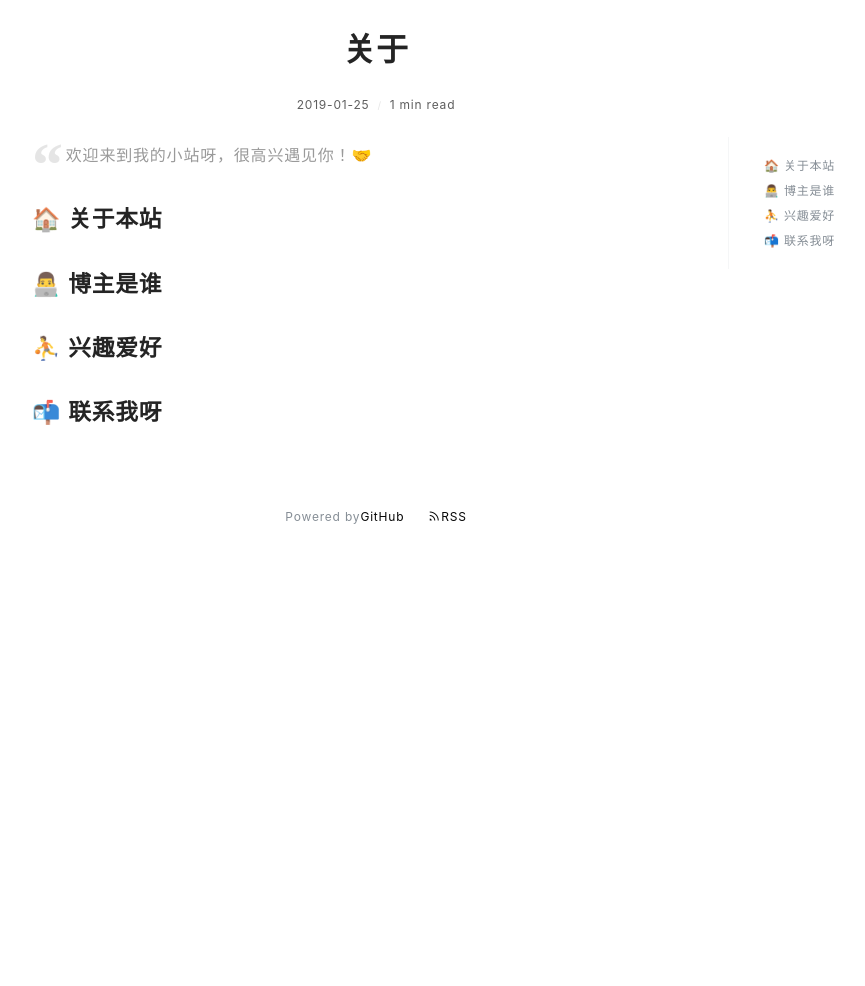
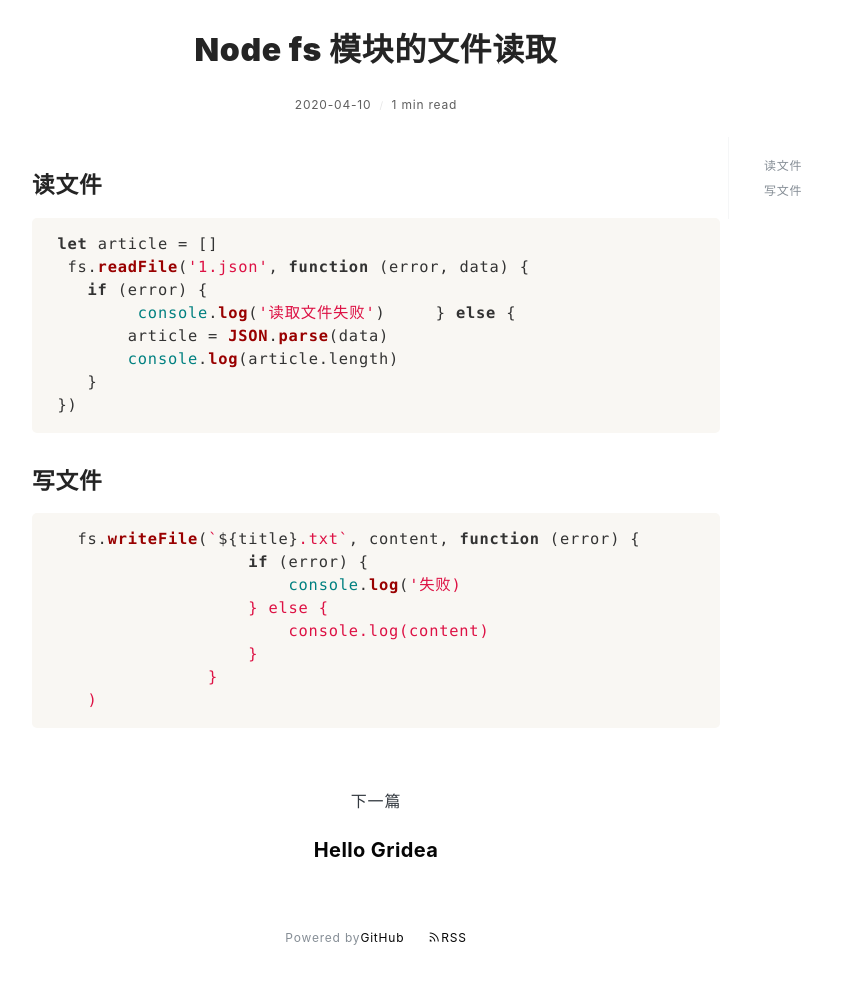
Before and after one commit to 986244073/986244073.github.io, a plain HTML site: page post/node-fs-mo-kuai-de-wen-jian-du-qu/index.html in a window 1280 px wide. Shown: the part 448-1434 px from the top of the page, without its empty margins (264-1129 px from the left). Before the commit the page ends 1013 px from the top, so only its background shows below. Drawn offline with nearby package versions, Linux system fonts and the light colour scheme; a web font is replaced by a local one.

Commit message:
update from gridea: 2020-04-10 12:04:44

```diff
--- a/archives/index.html
+++ b/archives/index.html
@@ -3,7 +3,7 @@
     <meta charset="utf-8" />
 <meta name="viewport" content="width=device-width, initial-scale=1" />
 <title>Gridea</title>
-<link rel="shortcut icon" href="http://986244073.github.io/favicon.ico?v=1583578454365">
+<link rel="shortcut icon" href="http://986244073.github.io/favicon.ico?v=1586491482774">
 <link href="https://cdn.jsdelivr.net/npm/remixicon@2.3.0/fonts/remixicon.css" rel="stylesheet">
 <link rel="stylesheet" href="http://986244073.github.io/styles/main.css">
 <link rel="alternate" type="application/atom+xml" title="Gridea - Atom Feed" href="http://986244073.github.io/atom.xml">
@@ -18,7 +18,7 @@
       <div class="main-content">
         <div class="site-header">
   <a href="http://986244073.github.io">
-  <img class="avatar" src="http://986244073.github.io/images/avatar.png?v=1583578454365" alt="">
+  <img class="avatar" src="http://986244073.github.io/images/avatar.png?v=1586491482774" alt="">
   </a>
   <h1 class="site-title">
     Gridea
@@ -73,7 +73,23 @@
 
 <div class="archives-container">
 
+    <h2 class="year">2020</h2>
+
+
+        <a href="http://986244073.github.io/post/node-fs-mo-kuai-de-wen-jian-du-qu/" class="post">
+          <h2 class="post-title">
+            Node fs 模块的文件读取
+          </h2>
+          <div class="time">2020-04-10</div>
+        </a>
+
+
+
+
+
     <h2 class="year">2018</h2>
+
+
 
 
         <a href="http://986244073.github.io/post/hello-gridea/" class="post">
--- a/post/about/index.html
+++ b/post/node-fs-mo-kuai-de-wen-jian-du-qu/index.html
@@ -2,23 +2,20 @@
   <head>
     <meta charset="utf-8" />
 <meta name="viewport" content="width=device-width, initial-scale=1" />
-<title>关于 | Gridea</title>
-<link rel="shortcut icon" href="http://986244073.github.io/favicon.ico?v=1583578454365">
+<title>Node fs 模块的文件读取 | Gridea</title>
+<link rel="shortcut icon" href="http://986244073.github.io/favicon.ico?v=1586491482774">
 <link href="https://cdn.jsdelivr.net/npm/remixicon@2.3.0/fonts/remixicon.css" rel="stylesheet">
 <link rel="stylesheet" href="http://986244073.github.io/styles/main.css">
-<link rel="alternate" type="application/atom+xml" title="关于 | Gridea - Atom Feed" href="http://986244073.github.io/atom.xml">
+<link rel="alternate" type="application/atom+xml" title="Node fs 模块的文件读取 | Gridea - Atom Feed" href="http://986244073.github.io/atom.xml">
 <link rel="stylesheet" href="https://fonts.googleapis.com/css?family=Droid+Serif:400,700">
 
 
 
-    <meta name="description" content="
-欢迎来到我的小站呀，很高兴遇见你！🤝
-
-🏠 关于本站
-👨‍💻 博主是谁
-⛹ 兴趣爱好
-📬 联系我呀
-..." />
+    <meta name="description" content="读文件
+ let article = []
+  fs.readFile('1.json', function (error, data) {
+    if (error) {
+         console.log('读取文件失败')  ..." />
     <meta name="keywords" content="" />
     <link rel="stylesheet" href="https://cdnjs.cloudflare.com/ajax/libs/KaTeX/0.10.0/katex.min.css">
     <script src="https://cdn.bootcss.com/highlight.js/9.12.0/highlight.min.js"></script>
@@ -28,7 +25,7 @@
       <div class="main-content">
         <div class="site-header">
   <a href="http://986244073.github.io">
-  <img class="avatar" src="http://986244073.github.io/images/avatar.png?v=1583578454365" alt="">
+  <img class="avatar" src="http://986244073.github.io/images/avatar.png?v=1586491482774" alt="">
   </a>
   <h1 class="site-title">
     Gridea
@@ -81,11 +78,11 @@
         <div class="post-detail">
           <article class="post">
             <h2 class="post-title">
-              关于
+              Node fs 模块的文件读取
             </h2>
             <div class="post-info">
               <span>
-                2019-01-25
+                2020-04-10
               </span>
               <span>
                 1 min read
@@ -95,23 +92,34 @@
 
             <div class="post-content-wrapper">
               <div class="post-content">
-                <blockquote>
-<p>欢迎来到我的小站呀，很高兴遇见你！🤝</p>
-</blockquote>
-<h2 id="关于本站">🏠 关于本站</h2>
-<h2 id="博主是谁">👨‍💻 博主是谁</h2>
-<h2 id="兴趣爱好">⛹ 兴趣爱好</h2>
-<h2 id="联系我呀">📬 联系我呀</h2>
+                <h2 id="读文件">读文件</h2>
+<pre><code class="language-js"> let article = []
+  fs.readFile('1.json', function (error, data) {
+    if (error) {
+         console.log('读取文件失败')     } else {
+        article = JSON.parse(data)
+        console.log(article.length)
+    }
+ })
+</code></pre>
+<h2 id="写文件">写文件</h2>
+<pre><code class="language-js">   fs.writeFile(`${title}.txt`, content, function (error) {
+                    if (error) {
+                        console.log('失败)
+                    } else {
+                        console.log(content)
+                    }
+                }
+    )
+</code></pre>
 
               </div>
               <div class="toc-container">
                 <ul class="markdownIt-TOC">
 <li>
 <ul>
-<li><a href="#%E5%85%B3%E4%BA%8E%E6%9C%AC%E7%AB%99">🏠 关于本站</a></li>
-<li><a href="#%E5%8D%9A%E4%B8%BB%E6%98%AF%E8%B0%81">👨‍💻 博主是谁</a></li>
-<li><a href="#%E5%85%B4%E8%B6%A3%E7%88%B1%E5%A5%BD">⛹ 兴趣爱好</a></li>
-<li><a href="#%E8%81%94%E7%B3%BB%E6%88%91%E5%91%80">📬 联系我呀</a></li>
+<li><a href="#%E8%AF%BB%E6%96%87%E4%BB%B6">读文件</a></li>
+<li><a href="#%E5%86%99%E6%96%87%E4%BB%B6">写文件</a></li>
 </ul>
 </li>
 </ul>
@@ -121,6 +129,15 @@
           </article>
         </div>
 
+
+          <div class="next-post">
+            <div class="next">下一篇</div>
+            <a href="http://986244073.github.io/post/hello-gridea/">
+              <h3 class="post-title">
+                Hello Gridea
+              </h3>
+            </a>
+          </div>
 
 
 
```
Also changed, not shown: atom.xml (+29 -1 lines), index.html (+21 -2 lines), post/hello-gridea/index.html (+2 -2 lines), tag/jS4VrnoNm/index.html (+2 -2 lines), tags/index.html (+2 -2 lines).
